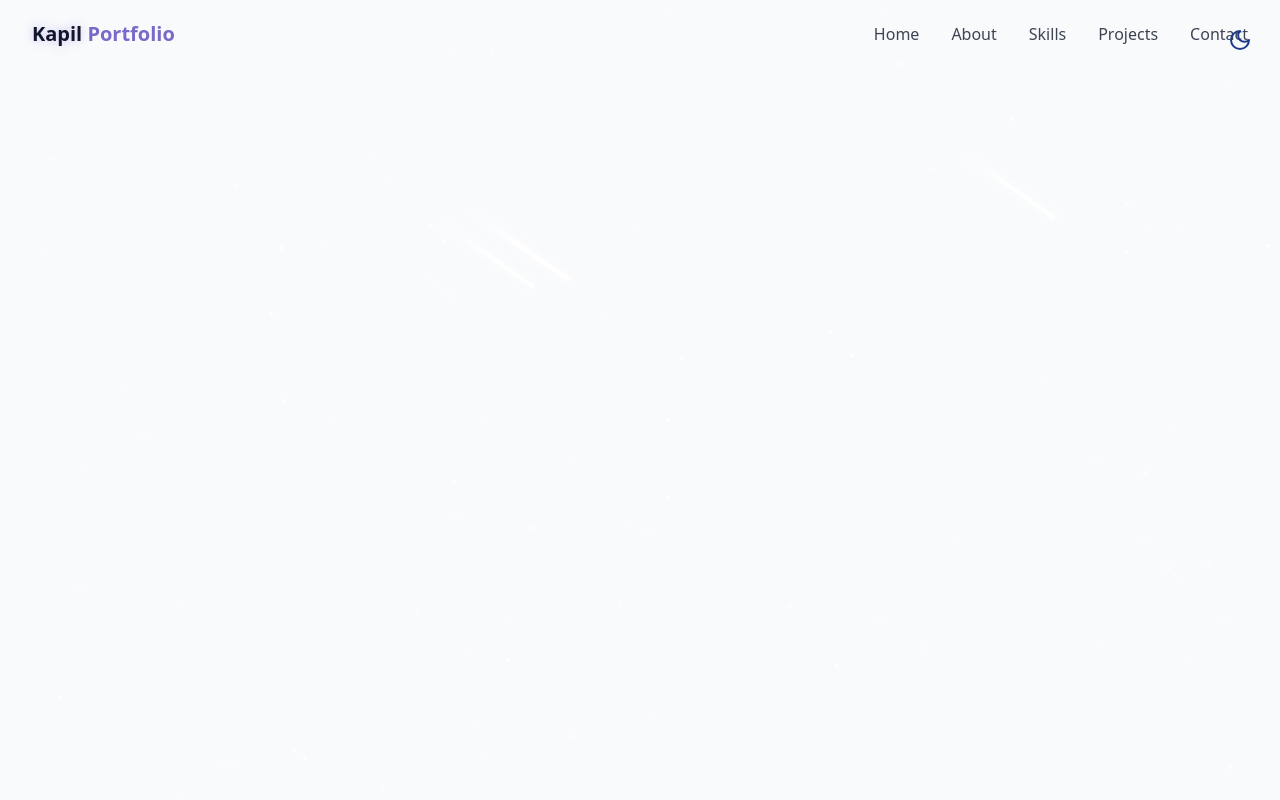
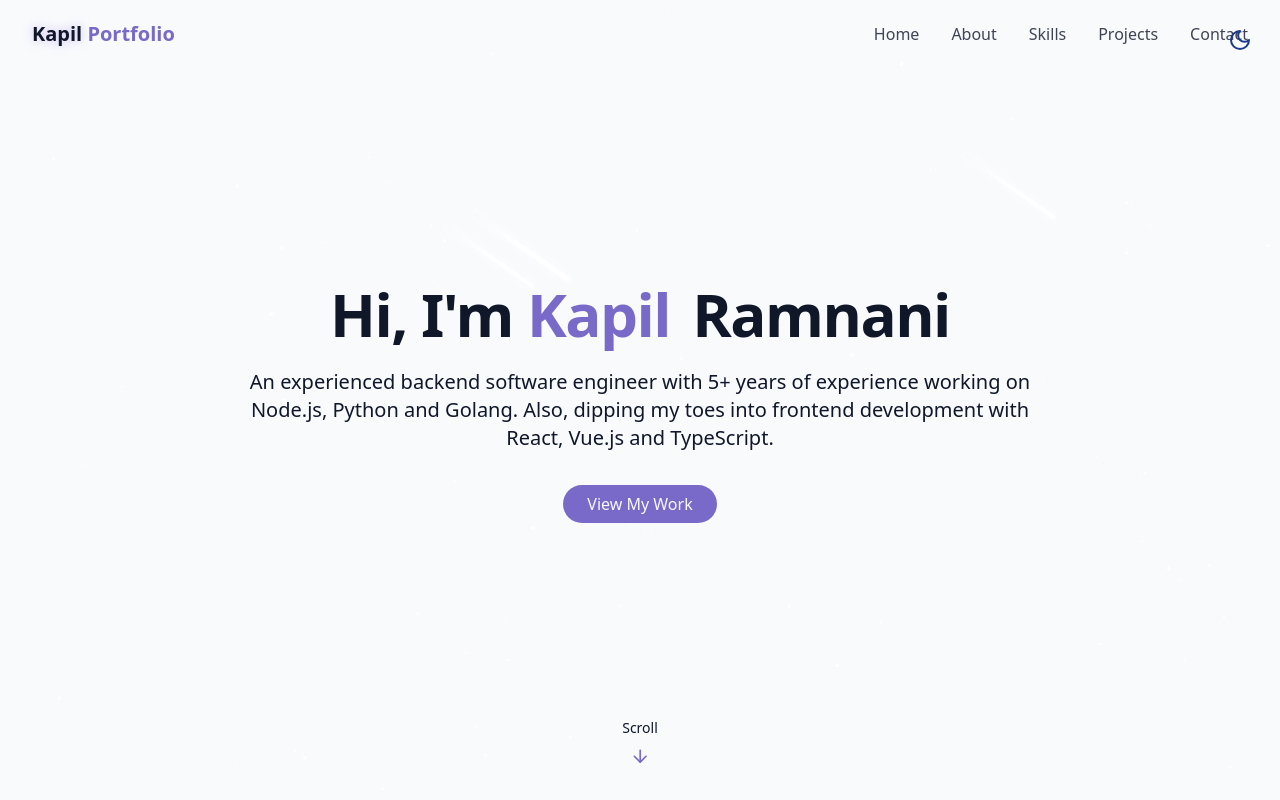
Before and after one commit to Kaps1195/kapil-portfolio-website, a React (Vite) app: page / in a window 1280 px wide. Built offline with nearby package versions, Linux system fonts and the light colour scheme.

Commit message:
Hero Section Added

```diff
--- /dev/null
+++ b/src/components/HeroSection.jsx
@@ -0,0 +1,31 @@
+import { ArrowDown } from "lucide-react"
+
+export const HeroSection = () => {
+    return (
+        <section id="hero" className="relative min-h-screen flex flex-col items-center justify-center px-4">
+            <div className="container max-w-4xl mx-auto text-center z-10">
+                <div className="space-y-6">
+                    <h1 className="text-4xl md:text-6xl font-bold tracking-tight">
+                        <span className="opacity-0 animate-fade-in">Hi, I'm</span>
+                        <span className="text-primary opacity-0 animate-fade-in-delay-1"> Kapil</span>
+                        <span className="text-gradient ml-2 opacity-0 animate-fade-in-delay-2"> Ramnani</span>
+                    </h1>
+                    <p className="text-lg md:text-xl text-muted-foreground mx-w-2xl mx-auto opacity-0 animate-fade-in-delay-3">
+                        An experienced backend software engineer with 5+ years of experience working on Node.js, Python and Golang. Also, dipping my toes into frontend development with React, Vue.js and TypeScript.
+                    </p>
+
+                    <div className="pt-4 opacity-0 animate-fade-in-delay-4">
+                        <a href="#projects" className="cosmic-button">
+                            View My Work
+                        </a>
+                    </div>
+                </div>
+            </div>
+
+            <div className="absolute bottom-8 left-1/2 transform -translate-x-1/2 flex flex-col items-center animate-bounce">
+                <span className="text-sm text-muted-foreground mb-2"> Scroll </span>
+                <ArrowDown className="h-5 w-5 text-primary"></ArrowDown>
+            </div>
+        </section>
+    )
+}
--- a/src/pages/Home.jsx
+++ b/src/pages/Home.jsx
@@ -1,6 +1,7 @@
 import { ThemeToggle } from "../components/ThemeToggle"
 import { StarBackground } from "../components/StarBackground"
 import { Navbar } from "../components/Navbar"
+import { HeroSection } from "../components/HeroSection"
 
 export const Home = () => {
     return (
@@ -8,6 +9,9 @@
         <ThemeToggle />
         <StarBackground />
         <Navbar />
+        <main>
+            <HeroSection />
+        </main>
     </div>
     )
 }
```
